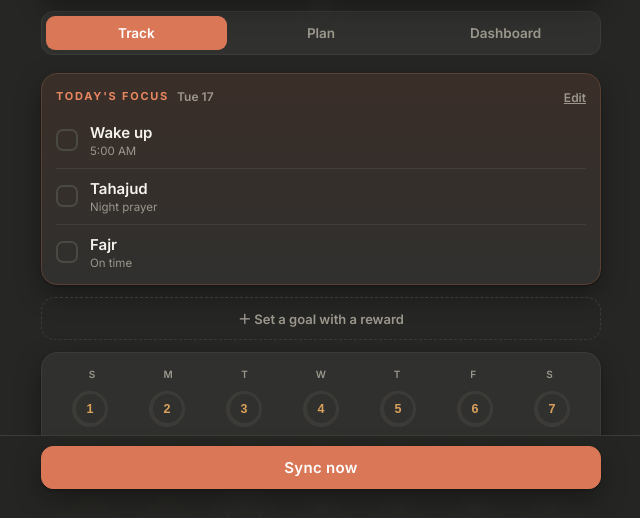
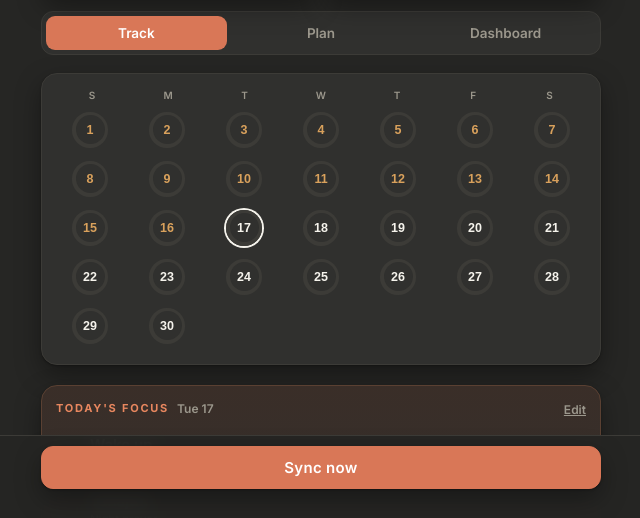
Before and after one commit to kid1492-source/Life-Tracker, a plain HTML site: page index.html in a window 1280 px wide. Shown: the part 280-798 px from the top of the page, without its empty margins (319-959 px from the left). Drawn offline with nearby package versions, Linux system fonts and the light colour scheme.

Commit message:
Put the calendar first on Track, and show Sync now on Plan
The calendar now sits right under the tabs, above Today's focus and the
goals. The Sync now bar shows on the Plan tab too, and the Plan tab's
add button sits above it.

Co-Authored-By: Claude Opus 5.5 <noreply@anthropic.com>
Claude-Session: https://claude.ai/code/session_01EdSV7DdLeEShQLo2HBDqPT

```diff
--- a/calendar.js
+++ b/calendar.js
@@ -66,7 +66,7 @@ css.textContent=`
 .cnow .ln{height:2px;background:#F07070;position:relative;}
 .cnow .ln::before{content:'';position:absolute;left:-12px;top:-4px;width:10px;height:10px;border-radius:50%;background:#F07070;}
 .ctlempty{background:var(--card);border:1px dashed var(--line);border-radius:14px;padding:16px;color:var(--muted);font-size:13px;text-align:center;margin-bottom:18px;}
-.cfab{position:fixed;right:max(18px,calc(50% - 262px));bottom:calc(24px + env(safe-area-inset-bottom));z-index:60;width:58px;height:58px;border-radius:50%;background:var(--pine);color:#fff;border:0;font-size:30px;line-height:1;box-shadow:0 6px 18px rgba(0,0,0,.5);cursor:pointer;display:none;}
+.cfab{position:fixed;right:max(18px,calc(50% - 262px));bottom:calc(112px + env(safe-area-inset-bottom));z-index:60;width:58px;height:58px;border-radius:50%;background:var(--pine);color:#fff;border:0;font-size:30px;line-height:1;box-shadow:0 6px 18px rgba(0,0,0,.5);cursor:pointer;display:none;}
 .calmode .cfab{display:block;}
 .csheet-wrap{position:fixed;inset:0;z-index:90;display:none;}
 .csheet-wrap.open{display:block;}
--- a/focus.js
+++ b/focus.js
@@ -151,7 +151,7 @@ const cal=document.querySelector('.wrap .cal');
 const box=document.createElement('div');box.className='trackOnly';box.id='focusBox';
 box.innerHTML=`<div class="fcard"><div class="fh"><b id="fTitle">Today's focus</b><span class="fd" id="fDay"></span>
   <button type="button" class="flink" id="fEdit">Edit</button></div><div id="fRows"></div></div><div id="gBox"></div>`;
-cal.parentNode.insertBefore(box,cal);
+cal.parentNode.insertBefore(box,cal.nextSibling);   // calendar first, then focus and goals
 
 const wrap=document.createElement('div');wrap.className='csheet-wrap';
 wrap.innerHTML=`<div class="dim"></div><div class="csheet" role="dialog" aria-modal="true" aria-labelledby="fsTitle">
--- a/index.html
+++ b/index.html
@@ -2161,7 +2161,7 @@ function renderDashboard(){
     document.body.classList.toggle('dashmode',v==='dash');
     document.body.classList.toggle('calmode',v==='cal');
     Object.keys(tabs).forEach(k=>tabs[k].classList.toggle('on',k===v));
-    document.getElementById('saveBar').style.display=v==='track'?'':'none';
+    document.getElementById('saveBar').style.display=v==='dash'?'none':'';   // Sync now on Track and Plan
     try{localStorage.setItem('view',v);}catch(e){}
     if(v==='dash')renderDashboard();
     if(v==='cal'&&window.renderCalendar)window.renderCalendar();
```
